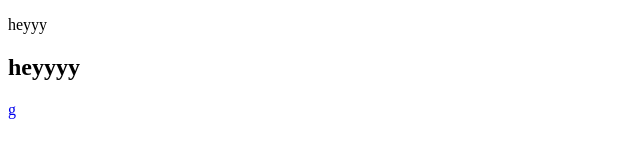
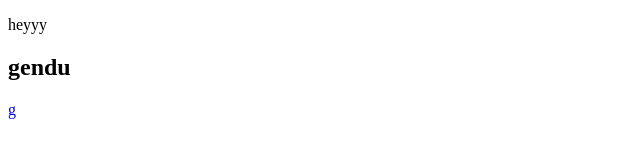
Before and after one commit to paturuprathapreddy/practicee, a plain HTML site: page index.html in a window 1280 px wide. Shown: the full height of the page, 0-640 px from the left. Drawn offline with Linux system fonts and the light colour scheme.

Commit message:
Update index.html

```diff
--- a/index.html
+++ b/index.html
@@ -8,7 +8,7 @@
 </head>
 <body>
     <p>heyyy</p>
-    <h2>heyyyy</h2>
+    <h2>gendu</h2>
     <a href="goggle.com">g</a>
     <script src="script.js"></script>
 </body>
```
